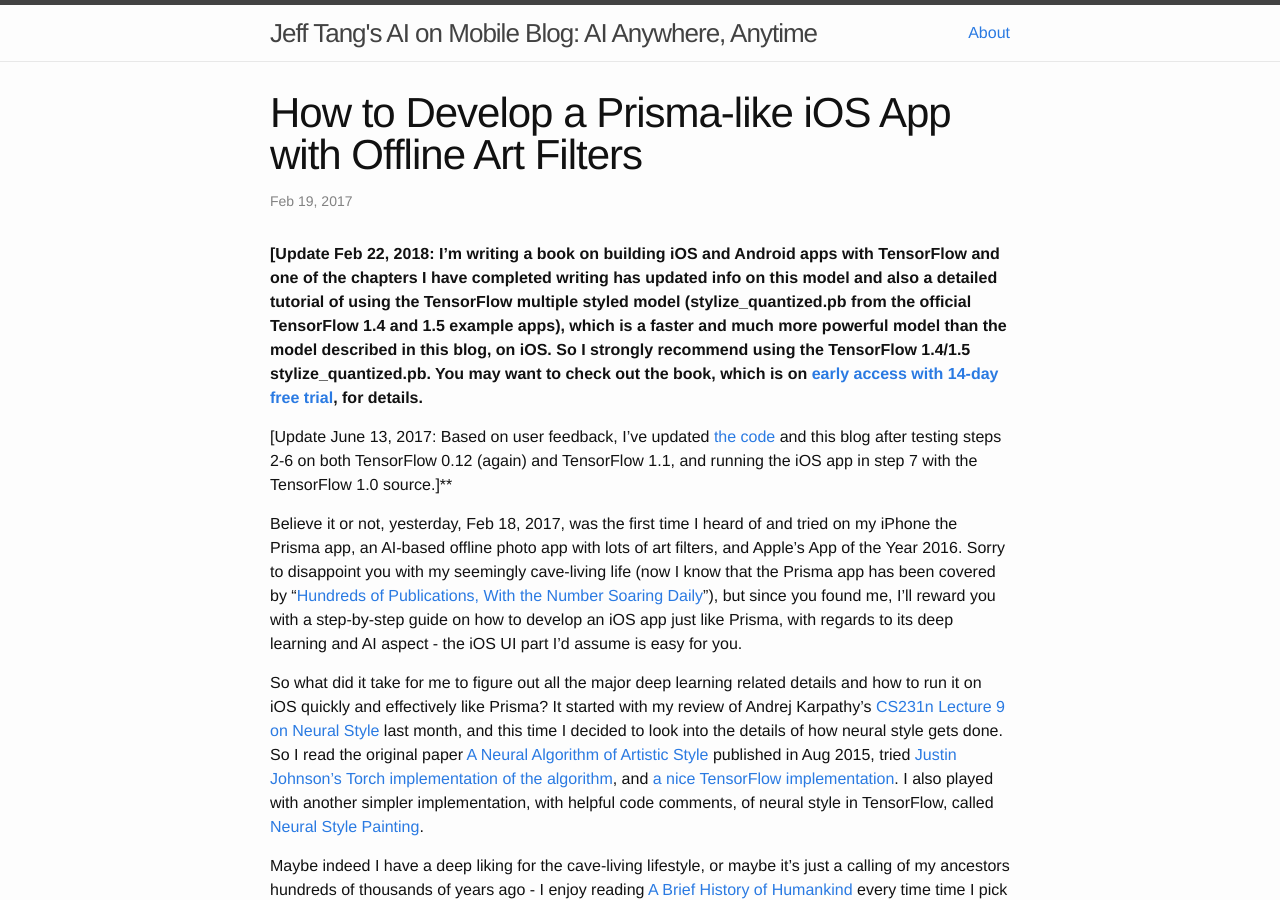
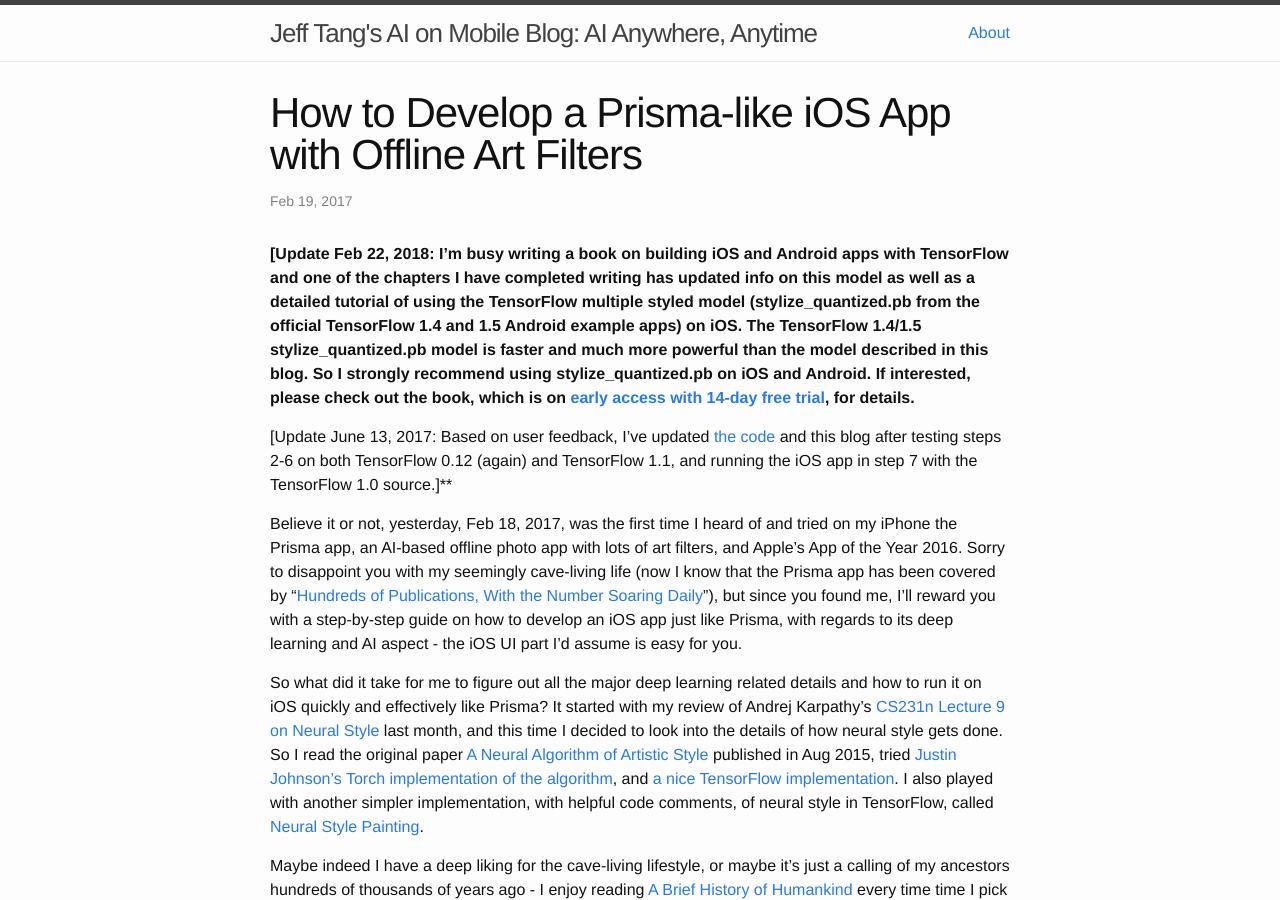
Before and after one commit to jeffxtang/jeffxtang.github.io, a Jekyll site: the page built from _posts/2017-02-19-fast-neural-style-on-ios.md, in a window 1280 px wide and 900 px high. Built offline with Jekyll 4.4.1, drawn with Linux system fonts in a browser that asks for light colours; comment, search, counter and statistics services are not loaded.

Commit message:
updated blog on style transfer

```diff
--- a/_posts/2017-02-19-fast-neural-style-on-ios.md
+++ b/_posts/2017-02-19-fast-neural-style-on-ios.md
@@ -6,7 +6,7 @@ date:   2017-02-19 13:00:00
 categories: CNN, Deep Learning, AI, iOS, TensorFlow
 ---
 
-**[Update Feb 22, 2018: I'm writing a book on building iOS and Android apps with TensorFlow and one of the chapters I have completed writing has updated info on this model and also a detailed tutorial of using the TensorFlow multiple styled model (stylize_quantized.pb from the official TensorFlow 1.4 and 1.5 example apps), which is a faster and much more powerful model than the model described in this blog, on iOS. So I strongly recommend using the TensorFlow 1.4/1.5 stylize_quantized.pb. You may want to check out the book, which is on [early access with 14-day free trial](https://www.packtpub.com/application-development/intelligent-mobile-projects-tensorflow), for details.**
+**[Update Feb 22, 2018: I'm busy writing a book on building iOS and Android apps with TensorFlow and one of the chapters I have completed writing has updated info on this model as well as a detailed tutorial of using the TensorFlow multiple styled model (stylize_quantized.pb from the official TensorFlow 1.4 and 1.5 Android example apps) on iOS. The TensorFlow 1.4/1.5 stylize_quantized.pb model is faster and much more powerful than the model described in this blog. So I strongly recommend using stylize_quantized.pb on iOS and Android. If interested, please check out the book, which is on [early access with 14-day free trial](https://www.packtpub.com/application-development/intelligent-mobile-projects-tensorflow), for details.**
 
 
 [Update June 13, 2017: Based on user feedback, I've updated [the code](https://github.com/jeffxtang/fast-style-transfer) and this blog after testing steps 2-6 on both TensorFlow 0.12 (again) and TensorFlow 1.1, and running the iOS app in step 7 with the TensorFlow 1.0 source.]**
```
